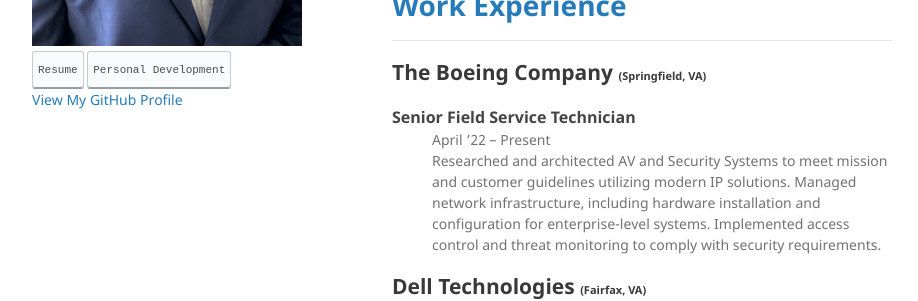
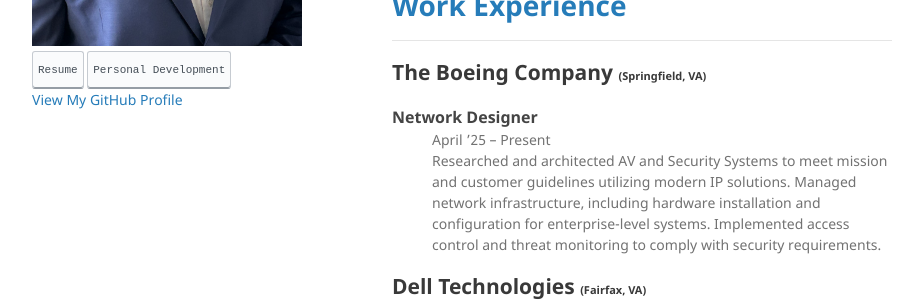
Before and after one commit to tewynkoop/TylerWynkoop, a Jekyll site: the page built from index.md, in a window 1280 px wide and 900 px high. Shown: the part 421-722 px from the top of the window, without its empty margins (178-1096 px from the left). Built offline with Jekyll 4.4.1, drawn with Linux system fonts in a browser that asks for light colours; a script that is not in the unit is left out; our own code applies the rules of GitHub Pages for plain Markdown files.

Commit message:
Update index.md

```diff
--- a/index.md
+++ b/index.md
@@ -20,8 +20,8 @@ I'm a detail-oriented IT professional working for Dell as a Senior Field Service
 ## The Boeing Company <small><small><small> (Springfield, VA) </small></small></small>
 
 <dl>
-<dt style="font-size:16px"><b>Senior Field Service Technician</b></dt>
-<dd>April ’22 – Present</dd>
+<dt style="font-size:16px"><b>Network Designer</b></dt>
+<dd>April ’25 – Present</dd>
 <dd>Researched and architected AV and Security Systems to meet mission and customer guidelines utilizing modern IP solutions. Managed network infrastructure, including hardware installation and configuration for enterprise-level systems. Implemented access control and threat monitoring to comply with security requirements.</dd>
 </dl>
 
```
